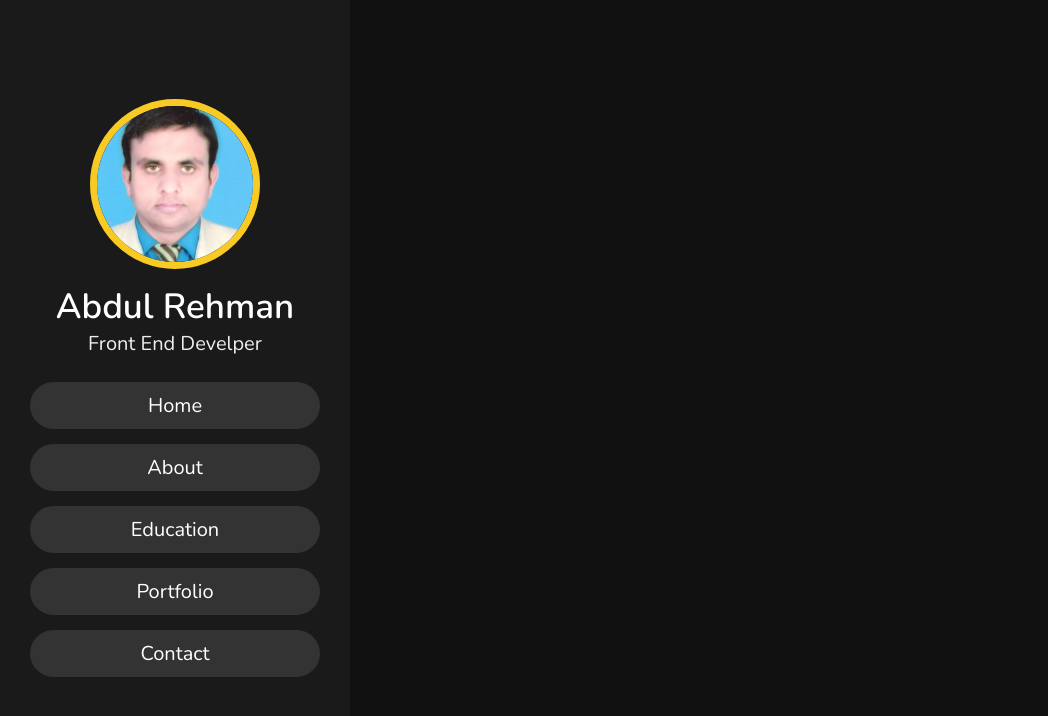
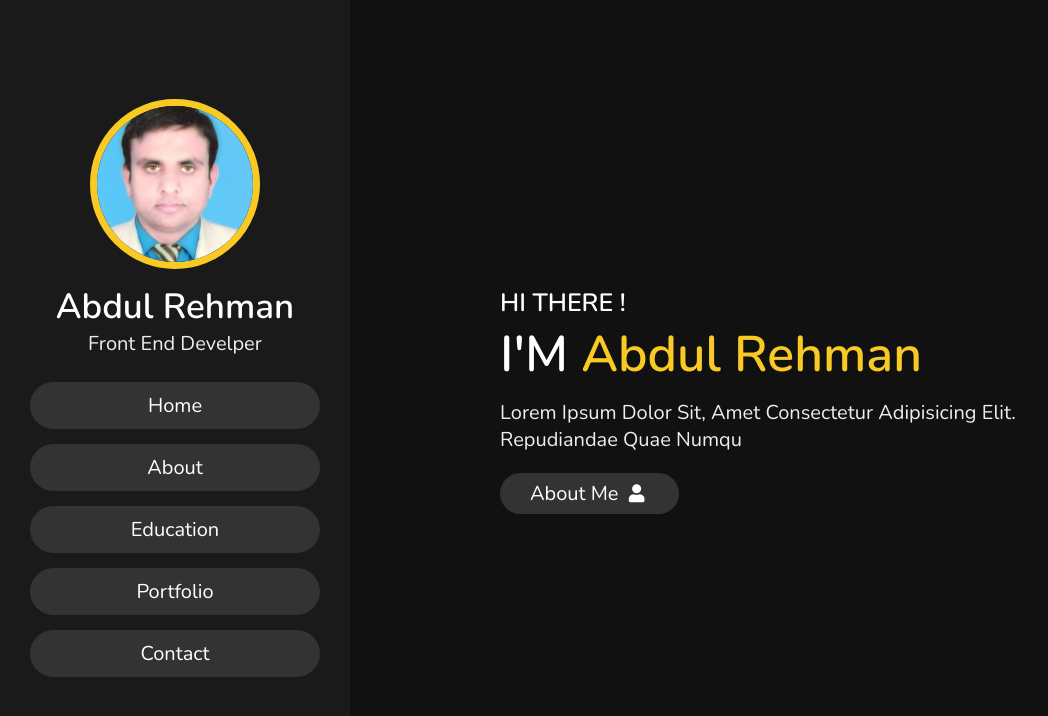
Before and after one commit to likeam/PersonalPortfolio, a plain HTML site: page index.html in a window 1280 px wide. Shown: the whole page, without its empty margins (0-1048 px from the left). Drawn offline with nearby package versions, Linux system fonts and the light colour scheme.

Commit message:
Building the Home section

```diff
--- a/app.js
+++ b/app.js
@@ -0,0 +1,14 @@
+(document).ready(function(){
+
+    $('#menu').click(function(){
+        $(this).toggleClass('fa-times');
+        $('header').toggleClass('toggle');
+    });
+
+    $(window).on('scroll load',function(){
+
+        $('#menu').removeClass('fa-times');
+        $('header').removeClass('toggle');
+
+    });
+});
--- a/index.html
+++ b/index.html
@@ -34,7 +34,10 @@
     <div class="fas fa-bars" id="menu"></div>
 
     <section id="home" class="home">
-
+        <h3>HI THERE !</h3>
+        <h1>I'M <span>Abdul Rehman</span></h1>
+        <p>Lorem ipsum dolor sit, amet consectetur adipisicing elit. Repudiandae quae numqu </p>
+        <a href="#about"> <button class="btn">about me <i class="fas fa-user"></i></button></a>
     </section>
 
     <script src="https://cdnjs.cloudflare.com/ajax/libs/jquery/3.6.0/jquery.min.js"></script>
--- a/style.css
+++ b/style.css
@@ -147,6 +147,28 @@ header .navbar ul li a:hover{
 }
 
 /* HOME SECTION */
+.home{
+    display: flex;
+    justify-content: center;
+    flex-flow: column;
+    padding:0 15rem;
+}
+.home h3{
+    font-size: 2.5rem;
+    color:#fff;
+}
+.home h1{
+    font-size:5rem;
+    color:#fff;
+}
+.home h1 span{
+    color:var(--yellow);
+}
+.home p{
+    font-size:2rem;
+    color:#eee;
+    padding: 1rem 0;
+}
 
 
 
```
